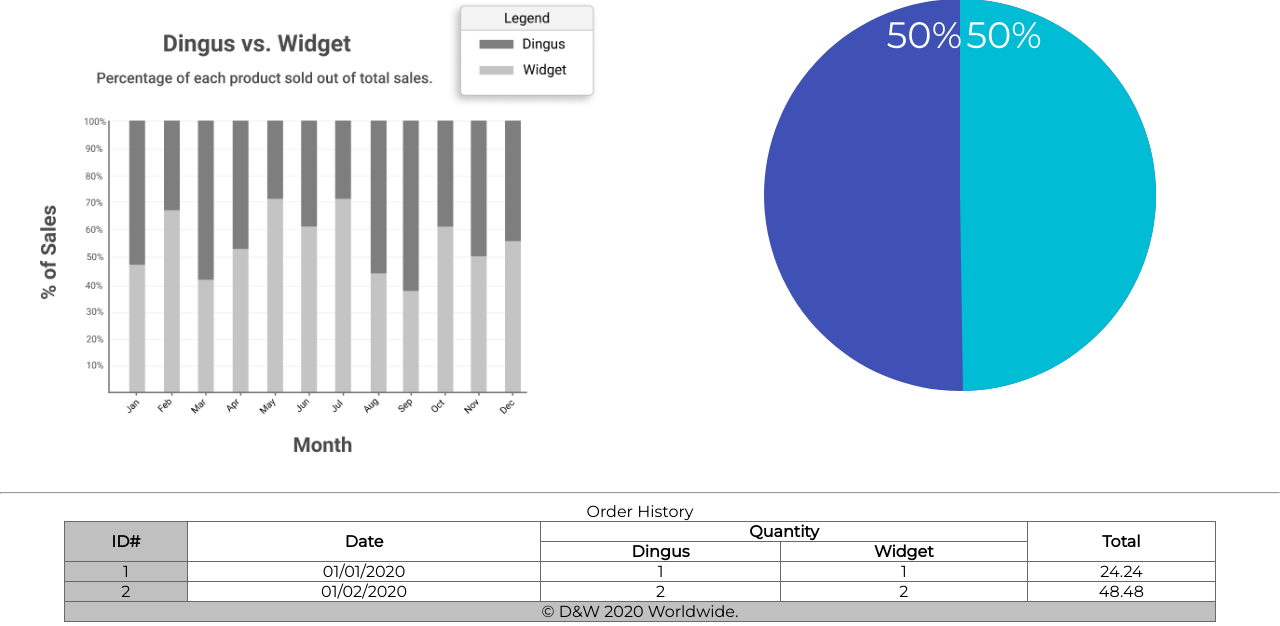
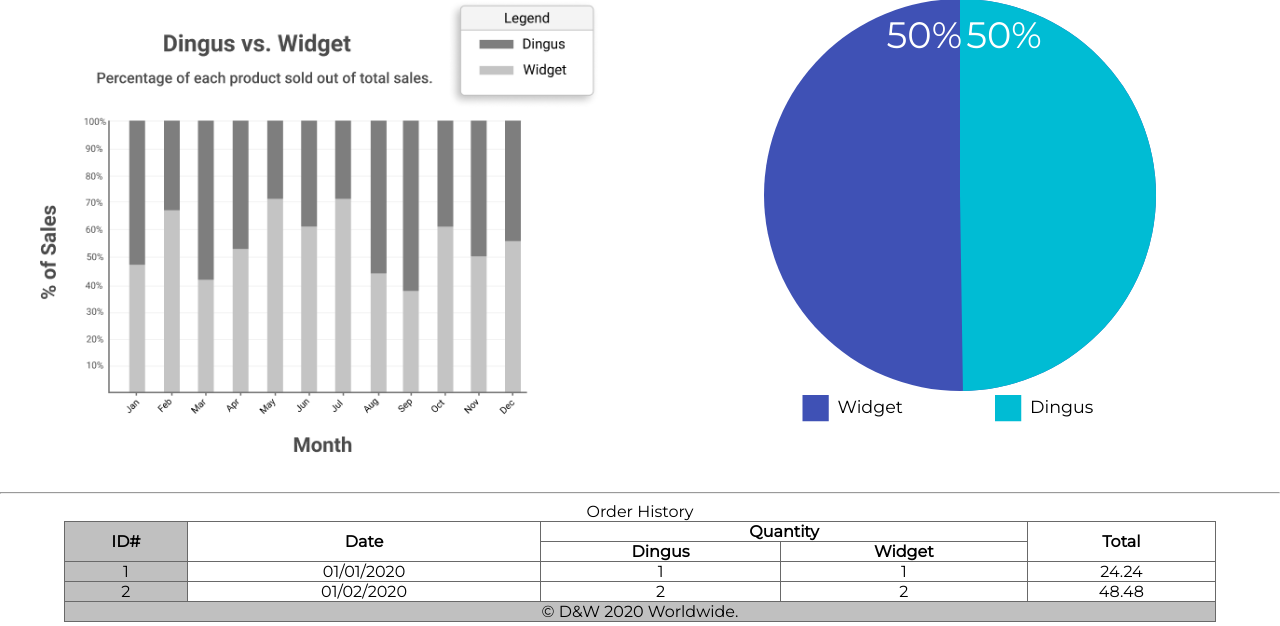
Before and after one commit to Palomitasdearroz/HW1, a PHP site: page /index.html in a window 1280 px wide. Shown: the part 252-878 px from the top of the page. Run offline with PHP 8.4, Linux system fonts and the light colour scheme.

Commit message:
Pie Chart Finished

```diff
--- a/index.html
+++ b/index.html
@@ -52,10 +52,16 @@
                     <figcaption>
                         <h3>Total Sales by Percentage</h3>
                     </figcaption>
-                    <svg reserveAspectRatio="xMinYMin meet" viewBox="0 0 32 32">
+                    <svg id="circle" reserveAspectRatio="xMinYMin meet" viewBox="0 0 32 32">
                         <circle class='first' id="pie" r='16' cx='16' cy='16' stroke-dasharray="50 100"></circle>
-                        <text x="10" y="-28" fill="#fff" id="pienumber1"></text>
-                        <text x="16.5" y="-28" fill="#fff" id="pienumber2"></text>
+                        <text x="10" y="-28" fill="#fff" id="pienumber2"></text>
+                        <text x="16.5" y="-28" fill="#fff" id="pienumber1"></text>
+                    </svg>
+                    <svg reserveAspectRatio="xMinYMin meet" viewBox="0 0 32 2">
+                        <rect id="rect1" x="7" y="0" width="1.5" height="1.5"></rect>
+                        <rect id="rect2" x="18" y="0" width="1.5" height="1.5"></rect>
+                        <text x="9" y="1" width="1.5">Widget</text>
+                        <text x="20" y="1" width="1.5">Dingus</text>
                     </svg>
                 </figure>
             </section>
--- a/resources/styles/style.css
+++ b/resources/styles/style.css
@@ -10,15 +10,27 @@ img {
     width: 100%;
 }
 
-  svg {
+  #circle {
     width: 70%;
     border-radius: 50%;
     background: #3f51b5;
     transform: rotate(-90deg);
   }
-  svg text {
+  #circle text {
     transform: rotate(90deg);
     font-size:3px;
+  }
+
+  svg > text {
+      font-size: 1px;
+  }
+
+  #rect1 {
+    fill: #3f51b5;
+  }
+
+  #rect2 {
+    fill: #00bcd4;
   }
 
   circle {
```
